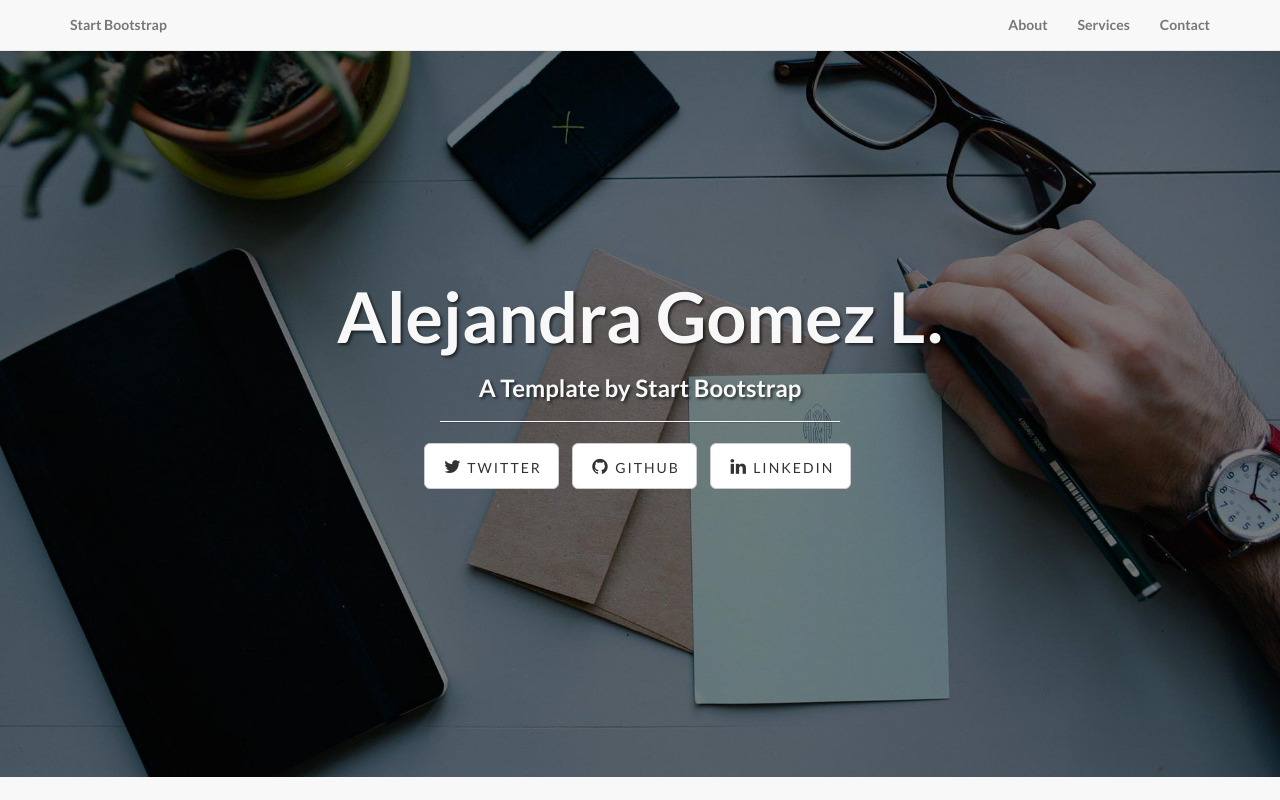
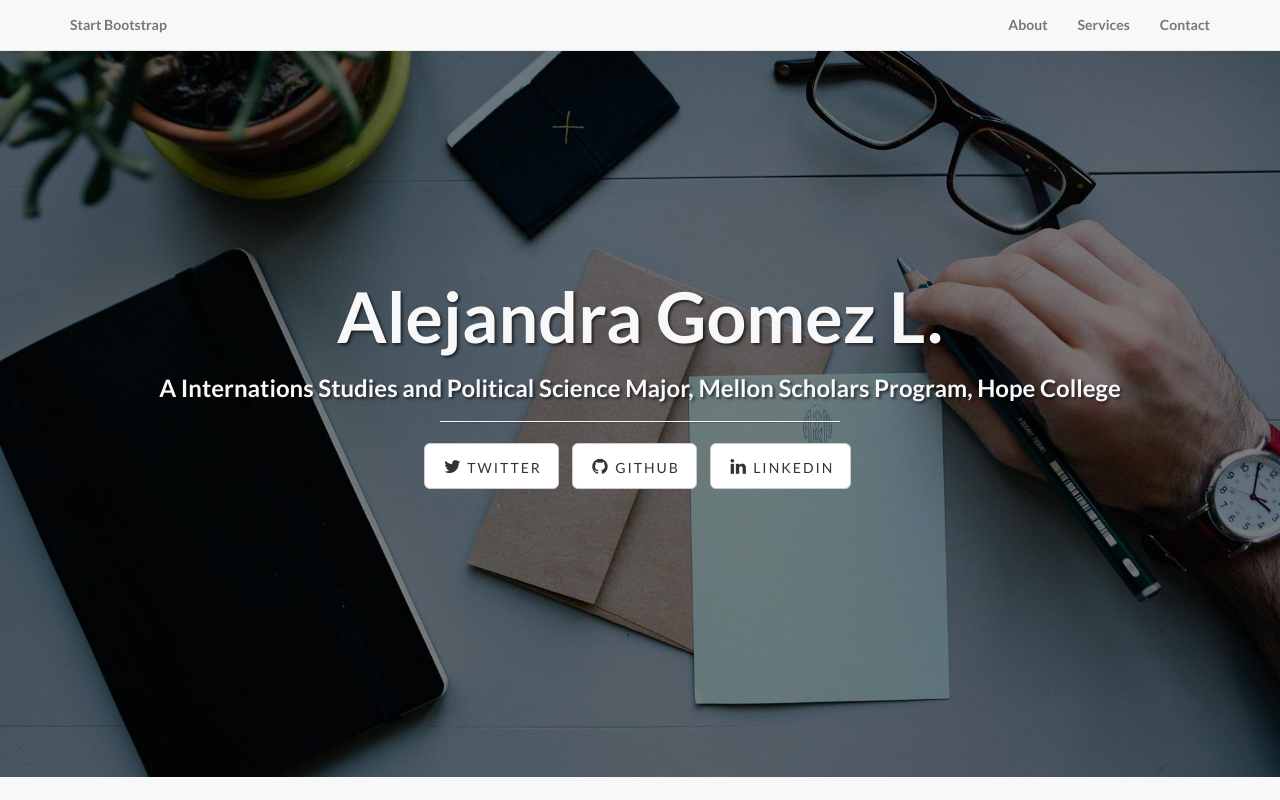
Before and after one commit to AlejandraLimonG/alejandralimong.github.io, a plain HTML site: page index.html in a window 1280 px wide. Shown: the top 800 px of the page. Drawn offline with Linux system fonts and the light colour scheme.

Commit message:
Chg subtitle
Changed into major.

```diff
--- a/index.html
+++ b/index.html
@@ -74,7 +74,7 @@
                 <div class="col-lg-12">
                     <div class="intro-message">
                         <h1>Alejandra Gomez L.</h1>
-                        <h3>A Template by Start Bootstrap</h3>
+                        <h3>A Internations Studies and Political Science Major, Mellon Scholars Program, Hope College</h3>
                         <hr class="intro-divider">
                         <ul class="list-inline intro-social-buttons">
                             <li>
```
